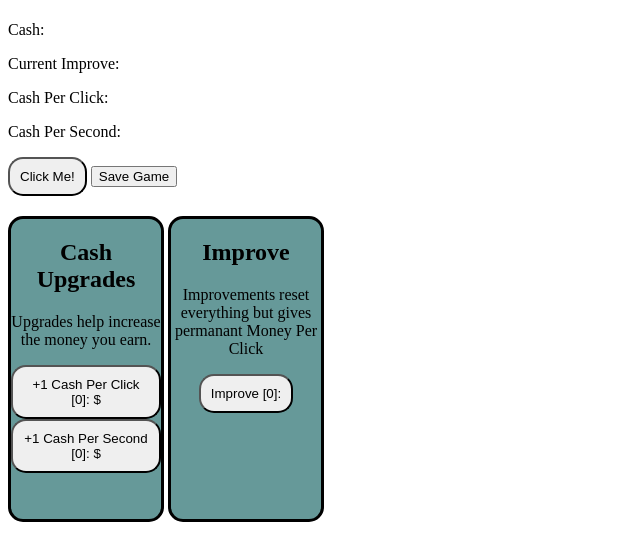
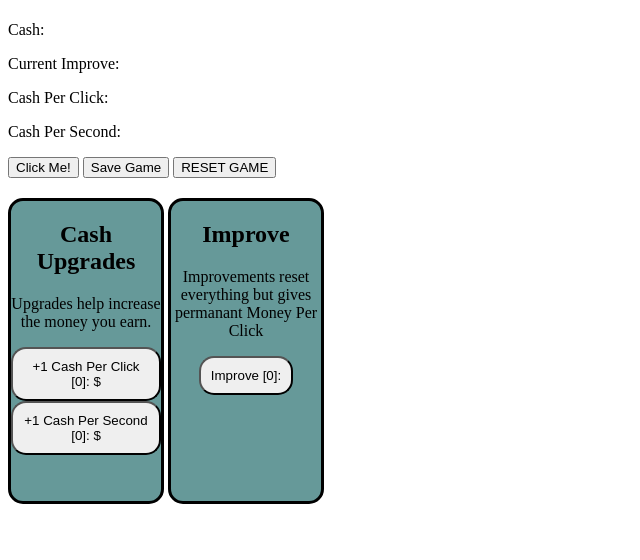
Before and after one commit to MrPotatoManLol/Online-Clicker, a plain HTML site: page index.html in a window 1280 px wide. Shown: the whole page, without its empty margins (0-640 px from the left). Drawn offline with Linux system fonts and the light colour scheme.

Commit message:
Added Reset Button

```diff
--- a/index.html
+++ b/index.html
@@ -15,8 +15,9 @@
       <p id="currentImprove">Current Improve: <span id="currentImproveVar"></span></p>
       <p id="cashPerClick">Cash Per Click: <span id="cashPerClickAmtVar"></span></p>
       <p id="cashPerSec">Cash Per Second: <span id="cashPerSecVar"></span></p>
-      <button id="clickButton" onClick="giveCash()">Click Me!</button>
-      <button id="saveGame" onClick="saveGame()">Save Game</button>
+      <button class="miscButton" id="clickButton" onClick="giveCash()">Click Me!</button>
+      <button class="miscButton" id="saveGame" onClick="saveGame()">Save Game</button>
+      <button class="miscButton" id="resetGame" onClick="resetGame()">RESET GAME</button>
     </div>
 
     <!-- Upgrades -->
--- a/style.css
+++ b/style.css
@@ -2,7 +2,7 @@
   text-align: center;
 }
 
-#clickButton {
+#miscButton {
   border-radius: 15px;
   padding: 10px;
 }
@@ -11,6 +11,7 @@
   border-radius: 15px;
   padding: 10px;
 }
+
 .improveButton {
   border-radius: 15px;
   padding: 10px;
```
Also changed, not shown: js/main.js (+8 -0 lines).
